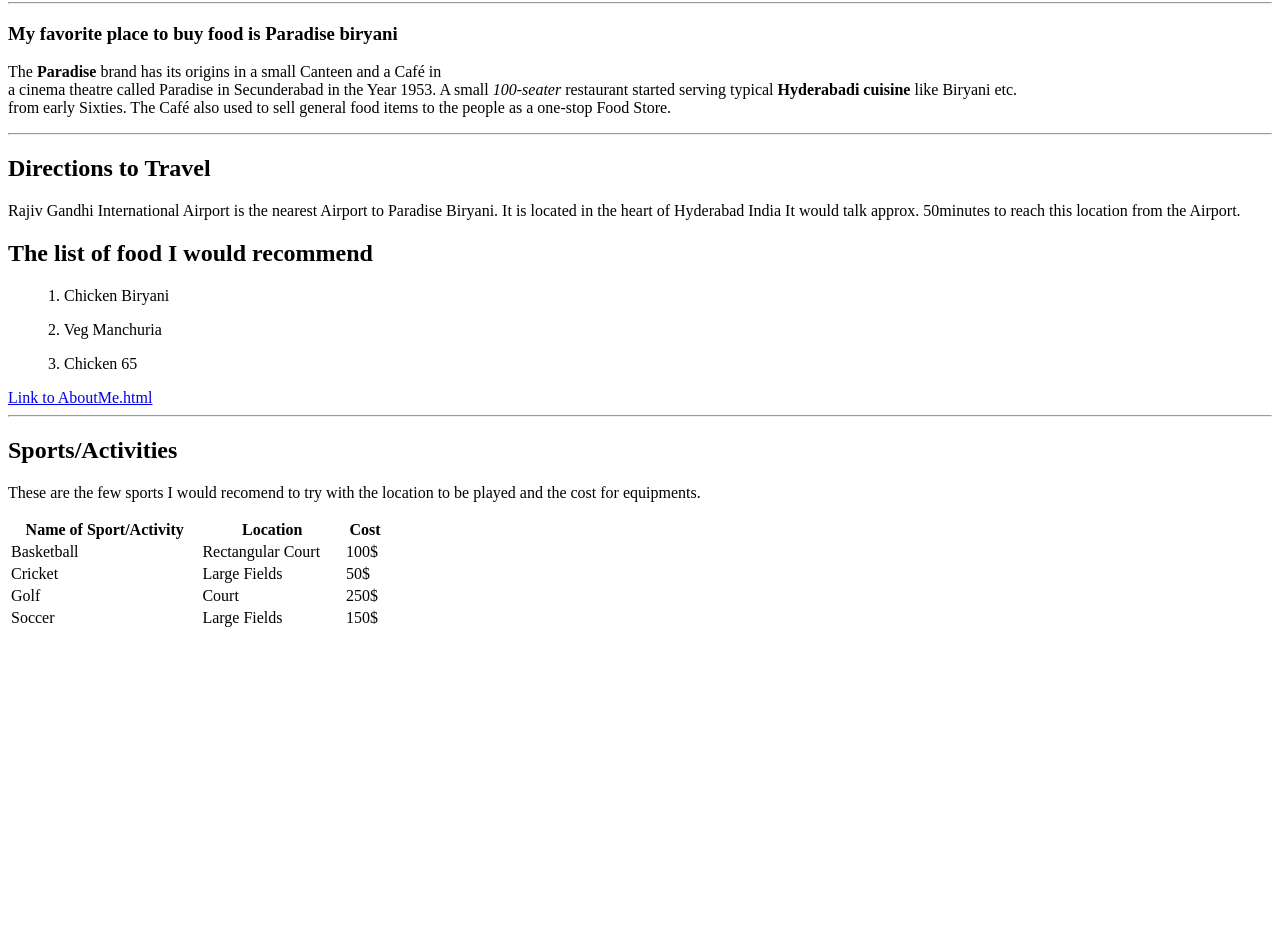
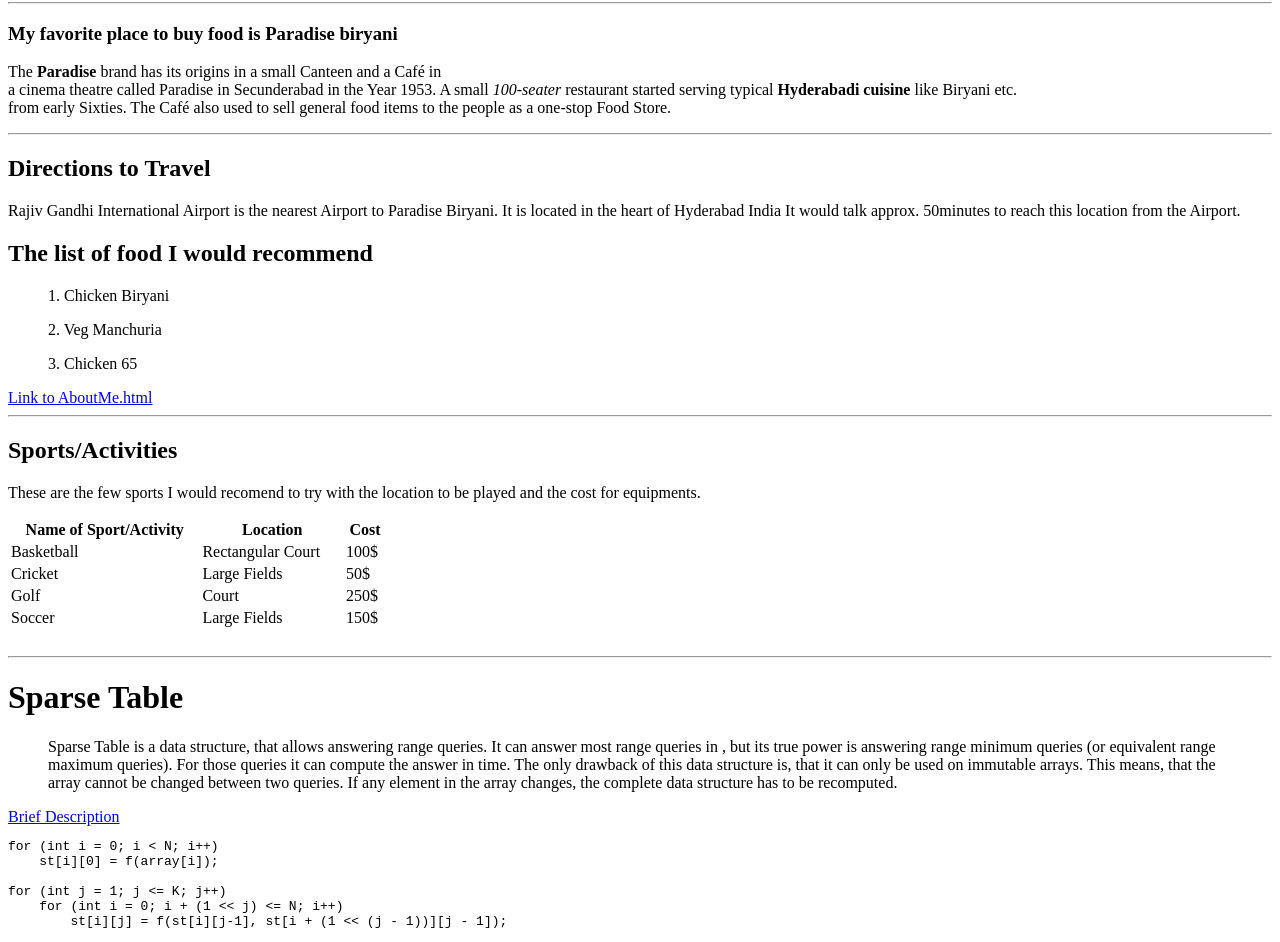
Before and after one commit to 44-563-Web-Apps-S22/webapps-s22-assignment-3-Madhuri221998, a plain HTML site: page index.html in a window 1280 px wide. Shown: the part 78-1020 px from the top of the page. Before the commit the page ends 800 px from the top, so only its background shows below. Drawn offline with Linux system fonts and the light colour scheme.

Commit message:
made changes at the local repo

```diff
--- a/index.html
+++ b/index.html
@@ -57,3 +57,15 @@
         <td>150$</td>
     </tr>
 </table><br>
+<hr>
+<h1>Sparse Table</h1>
+<blockquote>Sparse Table is a data structure, that allows answering range queries. It can answer most range queries in , but its true power is answering range minimum queries (or equivalent range maximum queries). For those queries it can compute the answer in  time.
+
+    The only drawback of this data structure is, that it can only be used on immutable arrays. This means, that the array cannot be changed between two queries. If any element in the array changes, the complete data structure has to be recomputed.</blockquote>
+<a href="https://brilliant.org/wiki/sparse-table/#:~:text=Sparse%20Table%20is%20a%20data,compared%20to%20other%20data%20structures.">Brief Description</a>
+<pre>for (int i = 0; i < N; i++)
+    st[i][0] = f(array[i]);
+
+for (int j = 1; j <= K; j++)
+    for (int i = 0; i + (1 << j) <= N; i++)
+        st[i][j] = f(st[i][j-1], st[i + (1 << (j - 1))][j - 1]);</pre>
```
